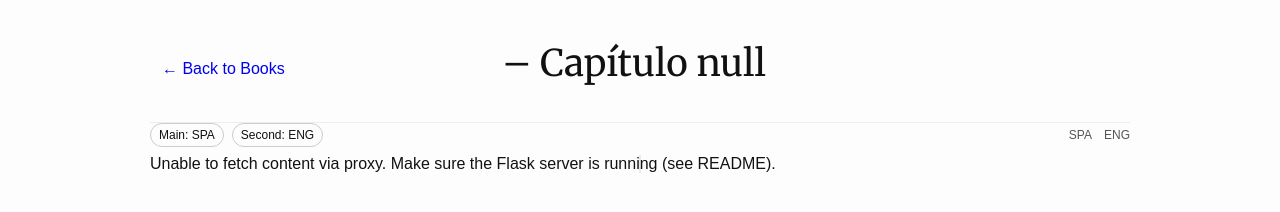
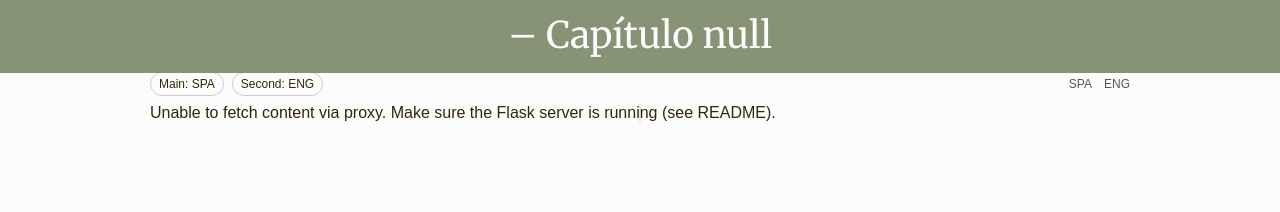
Before and after one commit to vscarantav/paralel-book-of-mormon, a plain HTML site: page chapter.html in a window 1280 px wide. Drawn offline with Linux system fonts and the light colour scheme; no server answers.

Commit message:
chapter.html now has a green band on top, changed text color and background color

```diff
--- a/css/styles.css
+++ b/css/styles.css
@@ -2,7 +2,7 @@
 
 :root {
   --page-width: 980px;   /* adjust to match your screenshot */
-  --topbar-h: 40px;  /* height of your sticky top bar */
+  --topbar-h: 56px;  /* height of your sticky top bar */
 }
 
 .page {
@@ -14,17 +14,23 @@
 
 body {
   font-family: Arial, sans-serif;
-  margin: 16px;
-  background: #fdfdfd;
-  color: #111;
+  margin: 0px;
+  background: #FCFCFC;
+  color: #312706;
 }
-h1 { text-align: center; margin: 12px 0 16px; }
+h1:not(#chapter-title) { text-align: center; margin: 12px 0 16px; }
+
 .topbar {
-  display:flex; align-items:center; gap:12px; justify-content:center;
+  display:flex; align-items:center; justify-content:center;
   position: sticky; top: 0;
-  z-index: 10;              /* above the title */
-  background:#fdfdfd; padding:8px 0; border-bottom:1px solid #eee;
+  z-index: 10;
+  background: transparent; /* let #chapter-title bar show through */
+  padding: 0;              /* remove white bands */
+  border-bottom: 0;
 }
+
+
+
 .topbar .back { position:absolute; left:12px; text-decoration:none; }
 .lang-form {
   display: flex;
@@ -149,7 +155,7 @@ h1 { text-align: center; margin: 12px 0 16px; }
   font-weight: 400;         /* not bold */
   line-height: 1.3;
   text-align: center;
-  margin: 0.5rem 0 1rem;
+  margin: 0;
 }
 
 #chapter-title .book-name {
@@ -204,7 +210,7 @@ h1 { text-align: center; margin: 12px 0 16px; }
   gap: 12px;
   z-index: 1;  /* sits below the title; above the divider */
 }
-#verse-container { margin-top: 6px; }
+#verse-container { margin-top: 0px; }
 
 #verse-container::before{
   content:"";
@@ -255,12 +261,26 @@ h1 { text-align: center; margin: 12px 0 16px; }
 /* Sticky title that floats under the topbar */
 #chapter-title{
   position: sticky;
-  top: var(--topbar-h); /* sits below your .topbar */
+  top: 0;
   z-index: 9;           /* above verses */
-  background: #fdfdfd;  /* solid backdrop hides content under it */
+  background: transparent;
+  color: #FCFCFC;
+  isolation: isolate;
   margin: 0;
-  padding: 8px 0 10px;
-  box-shadow: 0 1px 0 rgba(0,0,0,.06);
+  padding: 12px 0;
+}
+
+/* Full-bleed sticky title bar */
+#chapter-title::before {
+  content: "";
+  position: absolute;
+  left: 50%;
+  transform: translateX(-50%);
+  top: -1px;
+  bottom: -1px;
+  width: 100vw;        /* spans entire viewport width */
+  background: #879375; /* title background */
+  z-index: -1;         /* behind the title text */
 }
 
 #chapter-title {
@@ -268,7 +288,7 @@ h1 { text-align: center; margin: 12px 0 16px; }
   font-weight: 400;
   line-height: 1.3;
   text-align: center;
-  margin: 0.5rem 0 1rem;
+  margin: 0;
 }
 
 #chapter-title .book-name,
```
